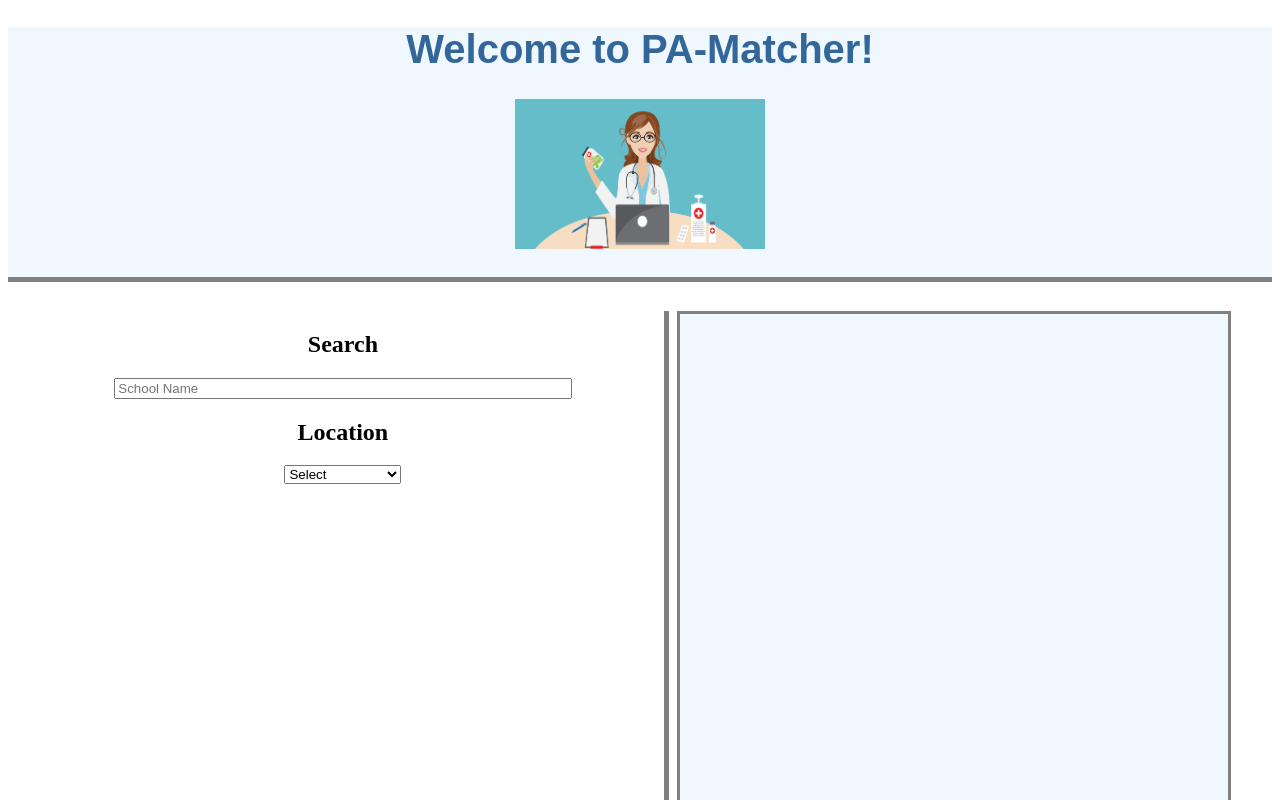
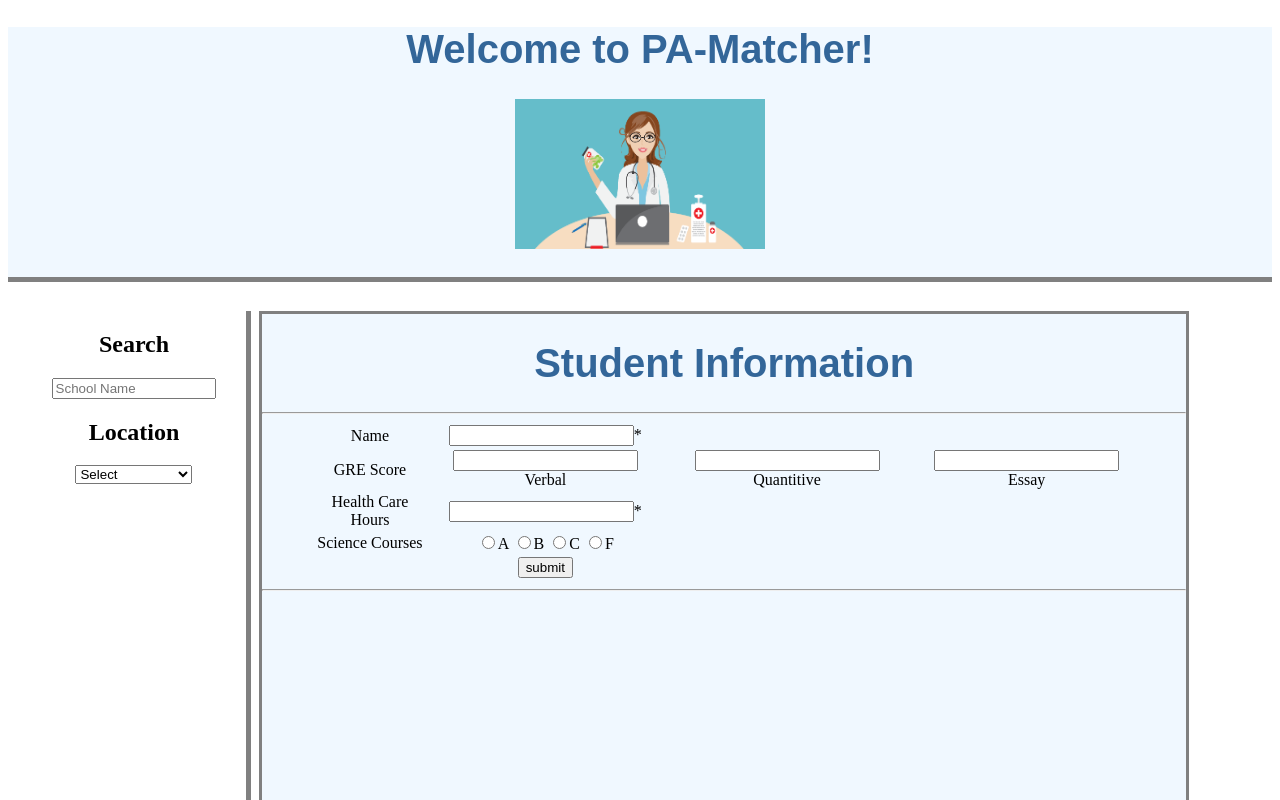
Before and after one commit to soft-eng-practicum/MatchMakers, an Angular app: page / in a window 1280 px wide. Shown: the top 800 px of the page. Built offline with nearby package versions, Linux system fonts and the light colour scheme.

Commit message:
add Student information

```diff
--- a/src/app/app.component.html
+++ b/src/app/app.component.html
@@ -74,6 +74,47 @@
     </div>
     <div class="rightHolder">
       <div class="userInfo">
+        <h1 style = "text-align: center">Student Information</h1>
+        <hr/>
+    	<form>
+        	<table class = "table1" style = "background-color: lightbue; width: 90%; margin: auto">
+            	<tr>
+                	<td>Name</td>
+                    <td><input type = "text" name = "name" value = ""><span class = "required">*</span></td>
+                </tr>
+                <tr>
+                	<td>GRE Score</td>
+                    <td><input type = "number" name = "Verbal" value = "">Verbal</td>
+                    <td><input type = "number" name = "Quantative" value = "">Quantitive</td>
+                    <td><input type = "Essay" name = "Essay" value = "">Essay</td>
+                </tr>
+                <tr>
+                	<td>Health Care Hours</td>
+                    <td><input type = "email" name = "email" value = ""><span class = "required">*</span></td>
+                </tr>
+
+                <tr>
+                	<td>Science Courses</td>
+                    <td>
+                    	<input type = "radio" name = "howMany" value = "zero" >A
+                        <input type = "radio" name = "howMany" value = "one" >B
+                        <input type = "radio" name = "howMany" value = "two" >C
+                        <input type = "radio" name = "howMany" value = "twoplus" >F
+                    </td>
+                </tr>
+
+
+
+
+
+
+                <tr>
+                	<td></td>
+                    <td><input type = "submit" name = "submit" value = "submit"></td>
+                </tr>
+            </table>
+            <hr/>
+                  </form>
       </div>
       <div class="selectedSchools">
       </div>
```
